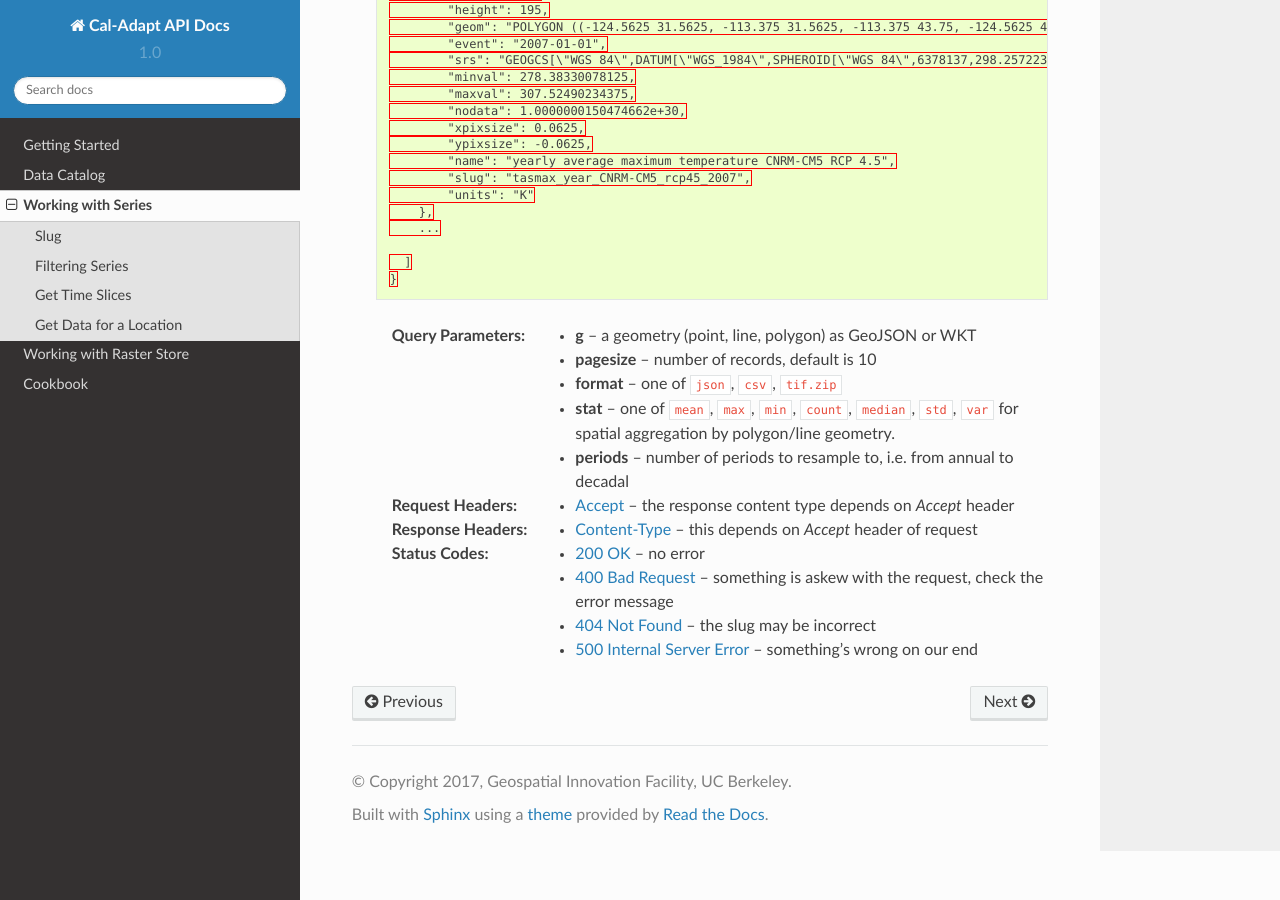
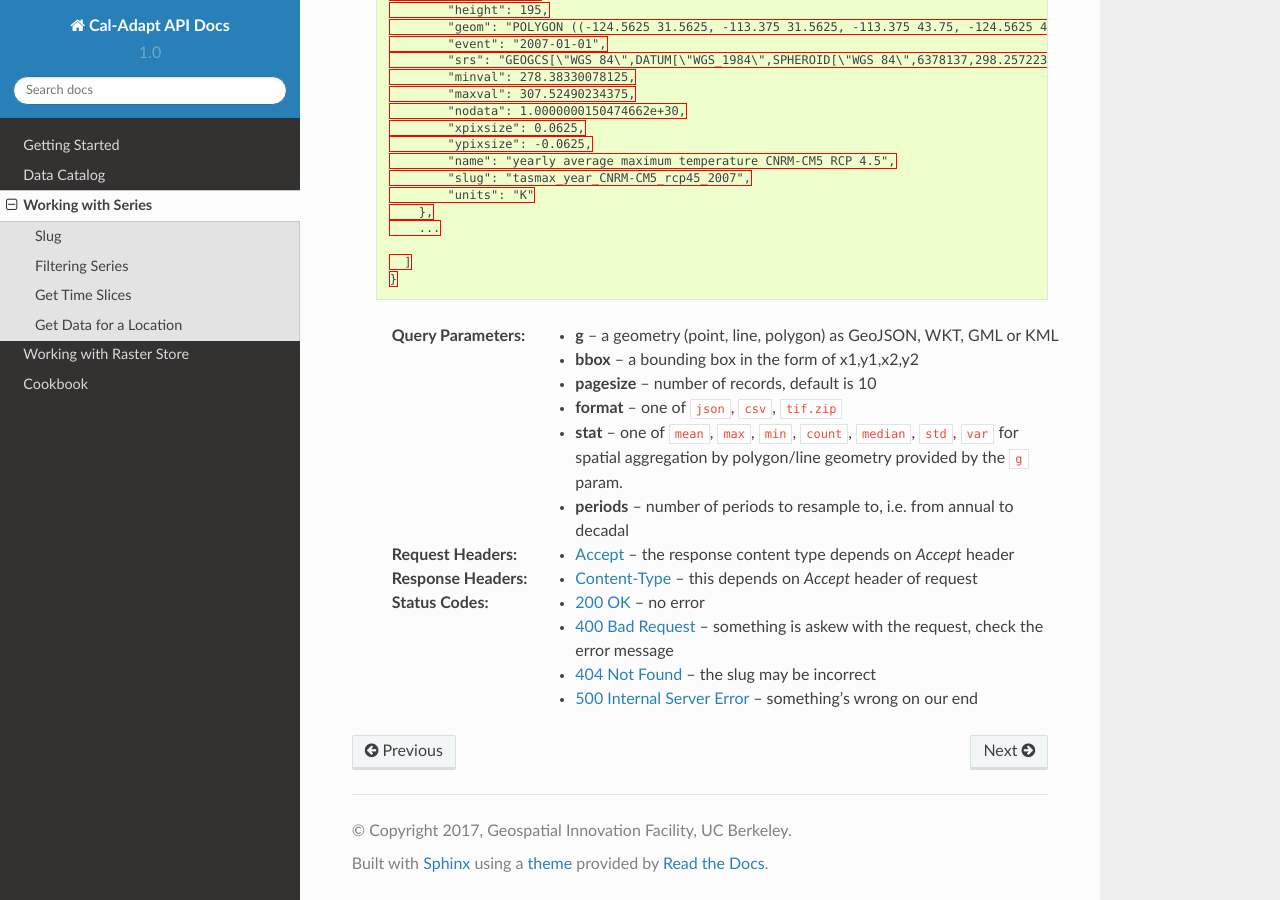
Before and after one commit to berkeley-gif/caladapt-docs, a Sphinx documentation site: the page built from docs/source/series.rst, in a window 1280 px wide and 900 px high, scrolled down 2136 px. Built offline with Sphinx 7.4.7 and the Read the Docs theme 2.0.0, drawn with Linux system fonts in a browser that asks for light colours.

Commit message:
Update series params, add bbox

```diff
--- a/docs/source/series.rst
+++ b/docs/source/series.rst
@@ -129,10 +129,11 @@ The following example shows an example of requesting timeseries data for a locat
       ]
     }
 
-   :query g: a geometry (point, line, polygon) as GeoJSON or WKT
+   :query g: a geometry (point, line, polygon) as GeoJSON, WKT, GML or KML
+   :query bbox: a bounding box in the form of x1,y1,x2,y2
    :query pagesize: number of records, default is 10
    :query format: one of ``json``, ``csv``, ``tif.zip``
-   :query stat: one of ``mean``, ``max``, ``min``, ``count``, ``median``, ``std``, ``var`` for spatial aggregation by polygon/line geometry.
+   :query stat: one of ``mean``, ``max``, ``min``, ``count``, ``median``, ``std``, ``var`` for spatial aggregation by polygon/line geometry provided by the ``g`` param.
    :query periods: number of periods to resample to, i.e. from annual to decadal
    :reqheader Accept: the response content type depends on
                       :mailheader:`Accept` header
```
